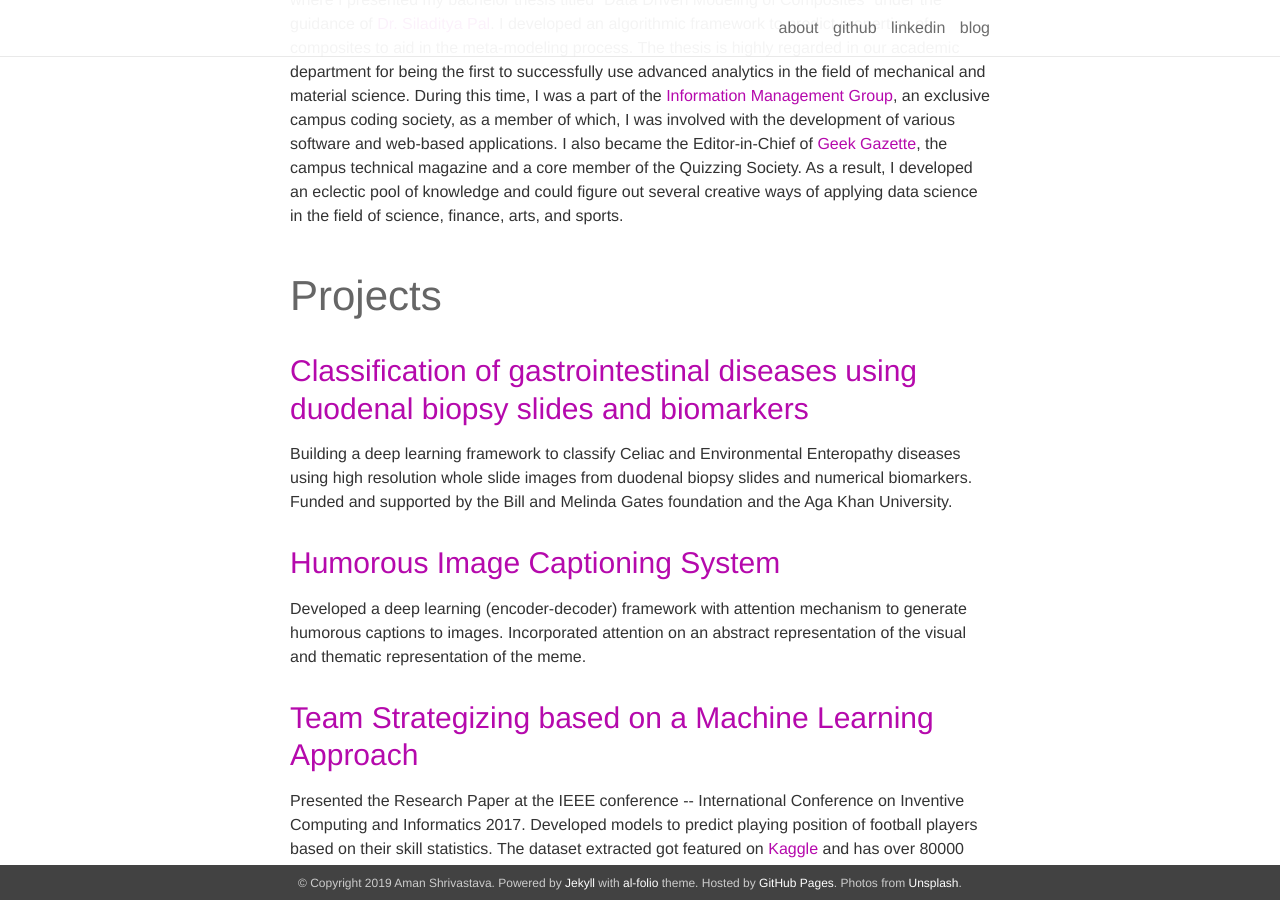
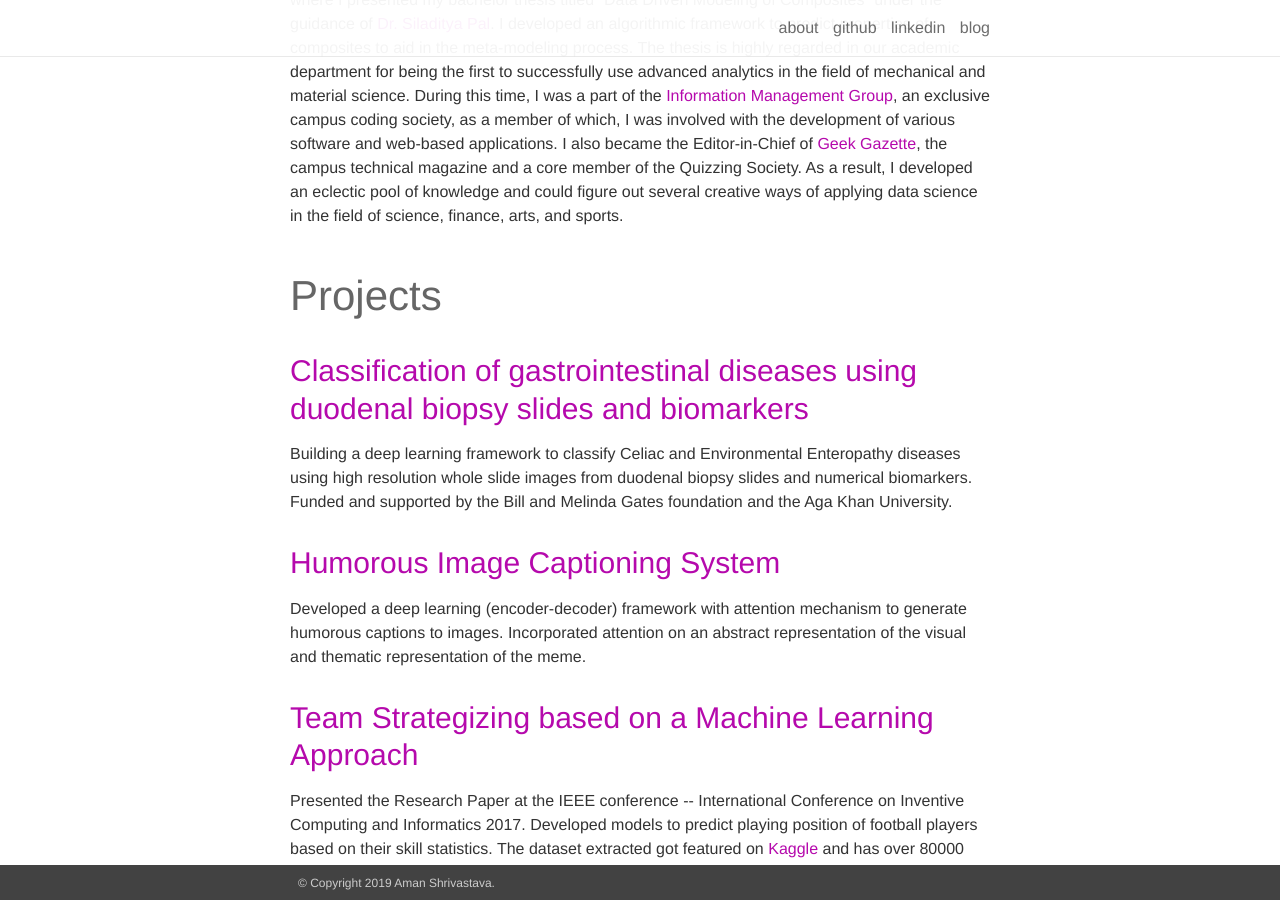
Before and after one commit to amanthedorkknight/amanthedorkknight.github.io, a Jekyll site: the page built from _pages/about.md, in a window 1280 px wide and 900 px high, scrolled down 618 px. Built offline with Jekyll 4.4.1, drawn with Linux system fonts in a browser that asks for light colours; nearby versions of some CDN libraries.

```diff
--- a/_config.yml
+++ b/_config.yml
@@ -3,12 +3,8 @@
 # -----------------------------------------------------------------------------
 name: Aman Shrivastava
 email: as3ek@virginia.edu
-description: > # this means to ignore newlines until "url:"
-  A simple, whitespace theme for academics. Based on [*folio](https://github.com/bogoli/-folio) design.
-footer_text: >
-  Powered by <a href="http://jekyllrb.com/" target="_blank">Jekyll</a> with <a href="https://github.com/alshedivat/al-folio">al-folio</a> theme.
-  Hosted by <a href="https://pages.github.com/" target="_blank">GitHub Pages</a>.
-  Photos from <a href="https://unsplash.com" target="_blank">Unsplash</a>.
+description:
+footer_text:
 
 url:  # the base hostname & protocol for your site
 baseurl:  # the subpath of your site, e.g. /blog/
```
